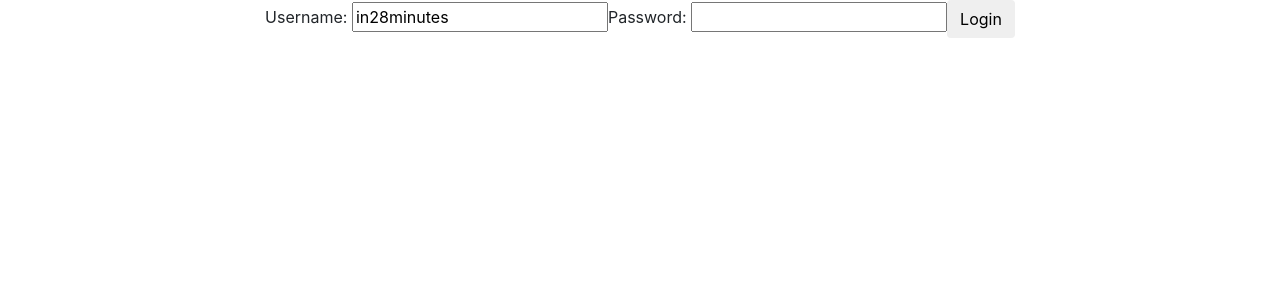
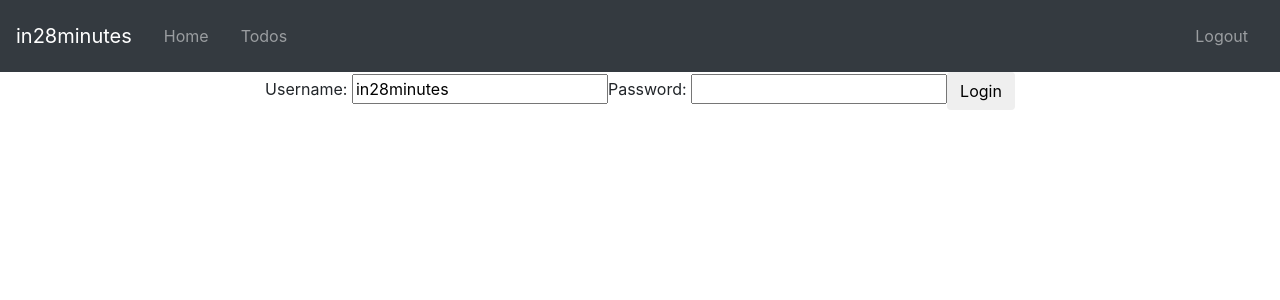
Before and after one commit to Sonal99-alt/Core-JAVA, a React (Create React App) app in the folder AppPractice/frontend/todo-app/: page / in a window 1280 px wide. Shown: the top 300 px of the page. Built offline with nearby package versions, Linux system fonts and the light colour scheme; sample sign-in values are in the browser's storage.

Commit message:
component11===> HeaderComponent.jsx

```diff
--- a/AppPractice/frontend/todo-app/src/App.js
+++ b/AppPractice/frontend/todo-app/src/App.js
@@ -1,14 +1,16 @@
-import logo from './logo.svg';
+import React, {Component} from 'react';
 import './App.css';
 import TodoApp from './components/TodoApp'
 import './bootstrap.css'
 
-function App() {
-  return (
-    <div className="App">
-      <TodoApp/>
-    </div>
-  );
+class App extends Component {
+  render() {
+    return (
+      <div className="App">
+        <TodoApp/>
+      </div>
+    );
+  }
 }
 
 export default App;
--- a/AppPractice/frontend/todo-app/src/components/AuthenticatedService.js
+++ /dev/null
@@ -1,18 +0,0 @@
-class AuthenticatedService  {
-    registerSuccessfulLogin(username, password) {
-        sessionStorage.setItem('authenticatedUser', username)
-    }
-
-    logout() {
-        sessionStorage.removeItem('authenticatedUser')
-    }
-
-    isUserLoggedIn() {
-        let user = sessionStorage.getItem('authenticatedUser')
-        if(user == null)
-        return false
-        return true;
-    }
-}
-
-export default AuthenticatedService
--- a/AppPractice/frontend/todo-app/src/components/AuthenticationRoute.jsx
+++ b/AppPractice/frontend/todo-app/src/components/AuthenticationRoute.jsx
@@ -1,10 +1,10 @@
 import React, {Component} from 'react';
-import AuthenticatedService from './AuthenticatedService'
+import AuthenticationService from './AuthenticationService'
 import {Navigate} from 'react-router-dom'
 
 class AuthenticationRoute extends Component {
     render() {
-        if(AuthenticatedService.isUserLoggedIn()) {
+        if(AuthenticationService.isUserLoggedIn()) {
             return {...this.props.children}
         }
         else return <Navigate to="/login"/>
--- /dev/null
+++ b/AppPractice/frontend/todo-app/src/components/AuthenticationService.js
@@ -0,0 +1,19 @@
+
+class AuthenticationService {
+    registerSuccessfulLogin(username,password) {
+        console.log('register succesful Login')
+        sessionStorage.setItem('authenticatedUser', username);
+    }
+
+    logout() {
+        sessionStorage.removeItem('authenticatedUser');
+    }
+
+    isUserLoggedIn() {
+        let user = sessionStorage.getItem('authenticatedUser')
+        if(user == null) return false;
+        return true;
+    }
+}
+
+export default new  AuthenticationService()
--- /dev/null
+++ b/AppPractice/frontend/todo-app/src/components/HeaderComponent.jsx
@@ -0,0 +1,24 @@
+import React, {Component} from "react";
+import AuthenticationService from "./AuthenticationService";
+
+class HeaderComponent extends Component {
+    render() {
+        const isUserLoggedIn = AuthenticationService.isUserLoggedIn();
+        return (
+            <header>
+                <nav className="navbar navbar-expand-md navbar-dark bg-dark">
+                    <div><a href="https://www.in28minutes.com" className="navbar-brand">in28minutes</a></div>
+                    <ul className="navbar-nav">
+                        {isUserLoggedIn && <li className="nav-link"><a href="/welcome/in28minutes" className="nav-link">Home</a></li>}
+                        {isUserLoggedIn && <li className="nav-link"><a href="/todos"className="nav-link" >Todos</a></li>}
+                    </ul>
+                    <ul className="navbar-nav navbar-collapse justify-content-end">
+                        {!isUserLoggedIn && <li className="nav-link"><a href="/login" className="nav-link">Login</a></li>}
+                        {isUserLoggedIn && <li className="nav-link"><a href="/logout" className="nav-link" to onClick={AuthenticationService.logout}>Logout</a></li>}
+                    </ul>
+                </nav>
+            </header>
+        )
+    }
+}
+export default HeaderComponent
--- a/AppPractice/frontend/todo-app/src/components/LoginComponent.jsx
+++ b/AppPractice/frontend/todo-app/src/components/LoginComponent.jsx
@@ -1,5 +1,5 @@
 import React, {Component} from 'react'
-import AuthenticatedService from './AuthenticatedService'
+import AuthenticationService from './AuthenticationService.js'
 
 class LoginComponent extends Component {
     constructor(props) {
@@ -21,7 +21,7 @@ class LoginComponent extends Component {
     loginClicked() {
         if(this.state.username==='in28minutes' && this.state.password==='dummy')
         {
-            AuthenticatedService.registerSuccessfulLogin(this.state.username, this.state.password)
+            AuthenticationService.registerSuccessfulLogin(this.state.username, this.state.password)
             this.props.navigate(`/welcome/${this.state.username}`)
         }
         else
--- a/AppPractice/frontend/todo-app/src/components/TodoApp.jsx
+++ b/AppPractice/frontend/todo-app/src/components/TodoApp.jsx
@@ -8,7 +8,7 @@ import ListTodosComponent from './ListTodosComponent'
 import ErrorComponent from './ErrorComponent'
 import AuthenticationRoute from './AuthenticationRoute'
 import LogoutComponent from './LogoutComponent'
-
+import HeaderComponent from './HeaderComponent'
 class TodoApp extends Component {
     render() {
         const LoginComponentWithNavigation  = withNavigation(LoginComponent)
@@ -16,6 +16,7 @@ class TodoApp extends Component {
         return (
             <div>
                 <Router>
+                    <HeaderComponent/>
                     <Routes>
                         <Route path="/login" element={<LoginComponentWithNavigation/>}/>
                         <Route path="/" element={<LoginComponentWithNavigation/>}/>
```
